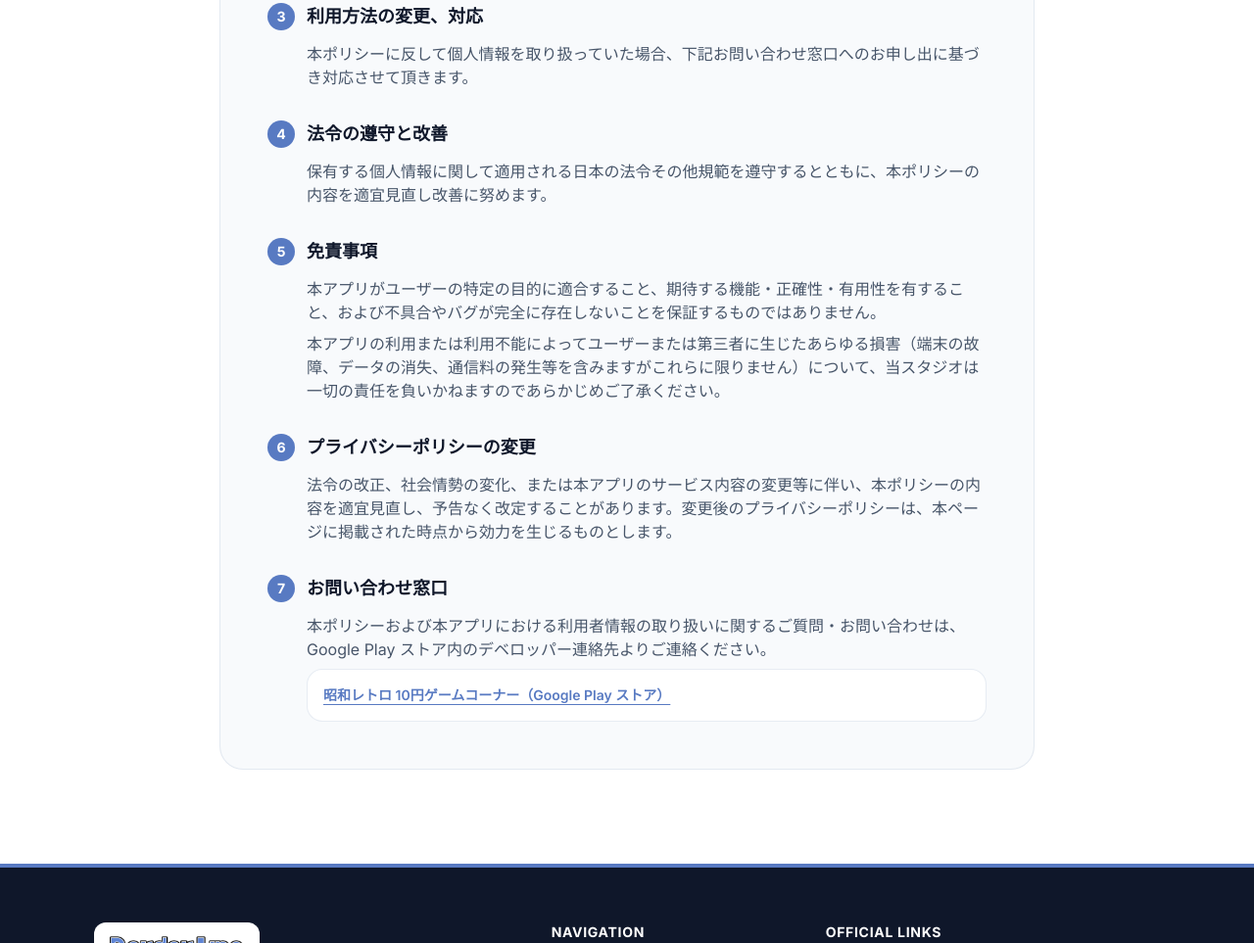
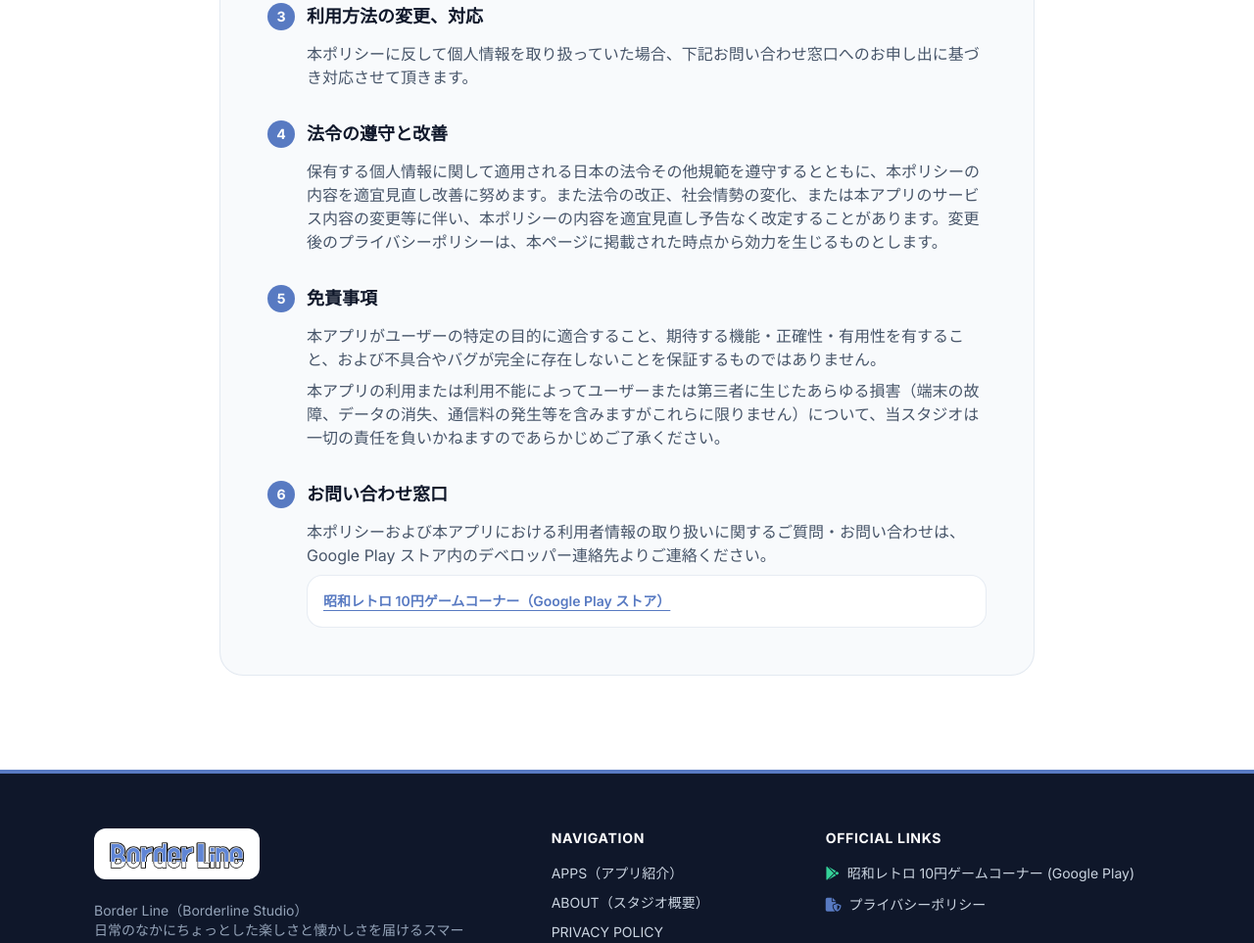
Before and after one commit to borderlinestudios2018/App, a plain HTML site: page index.html in a window 1280 px wide. Shown: the part 4262-5225 px from the top of the page at 98% size. Drawn offline with nearby package versions, Linux system fonts and the light colour scheme.

Commit message:
Update index.html

```diff
--- a/index.html
+++ b/index.html
@@ -625,7 +625,7 @@
                     </h3>
                     <div class="pl-0 sm:pl-10 space-y-2 text-sm sm:text-base text-slate-600">
                         <p>
-                            保有する個人情報に関して適用される日本の法令その他規範を遵守するとともに、本ポリシーの内容を適宜見直し改善に努めます。
+                            保有する個人情報に関して適用される日本の法令その他規範を遵守するとともに、本ポリシーの内容を適宜見直し改善に努めます。また法令の改正、社会情勢の変化、または本アプリのサービス内容の変更等に伴い、本ポリシーの内容を適宜見直し予告なく改定することがあります。変更後のプライバシーポリシーは、本ページに掲載された時点から効力を生じるものとします。
                         </p>
                     </div>
                 </section>
@@ -646,23 +646,11 @@
                     </div>
                 </section>
 
-                <!-- 第6条 -->
-                <section class="space-y-3">
-                    <h3 class="text-base sm:text-lg font-bold text-slate-900 flex items-center gap-3">
-                        <span class="w-7 h-7 rounded-full bg-brand-blue text-white text-xs sm:text-sm flex items-center justify-center font-bold shrink-0">6</span>
-                        <span>プライバシーポリシーの変更</span>
-                    </h3>
-                    <div class="pl-0 sm:pl-10 space-y-2 text-sm sm:text-base text-slate-600">
-                        <p>
-                            法令の改正、社会情勢の変化、または本アプリのサービス内容の変更等に伴い、本ポリシーの内容を適宜見直し、予告なく改定することがあります。変更後のプライバシーポリシーは、本ページに掲載された時点から効力を生じるものとします。
-                        </p>
-                    </div>
-                </section>
 
                 <!-- 第7条 -->
                 <section class="space-y-3">
                     <h3 class="text-base sm:text-lg font-bold text-slate-900 flex items-center gap-3">
-                        <span class="w-7 h-7 rounded-full bg-brand-blue text-white text-xs sm:text-sm flex items-center justify-center font-bold shrink-0">7</span>
+                        <span class="w-7 h-7 rounded-full bg-brand-blue text-white text-xs sm:text-sm flex items-center justify-center font-bold shrink-0">6</span>
                         <span>お問い合わせ窓口</span>
                     </h3>
                     <div class="pl-0 sm:pl-10 space-y-2 text-sm sm:text-base text-slate-600">
```
